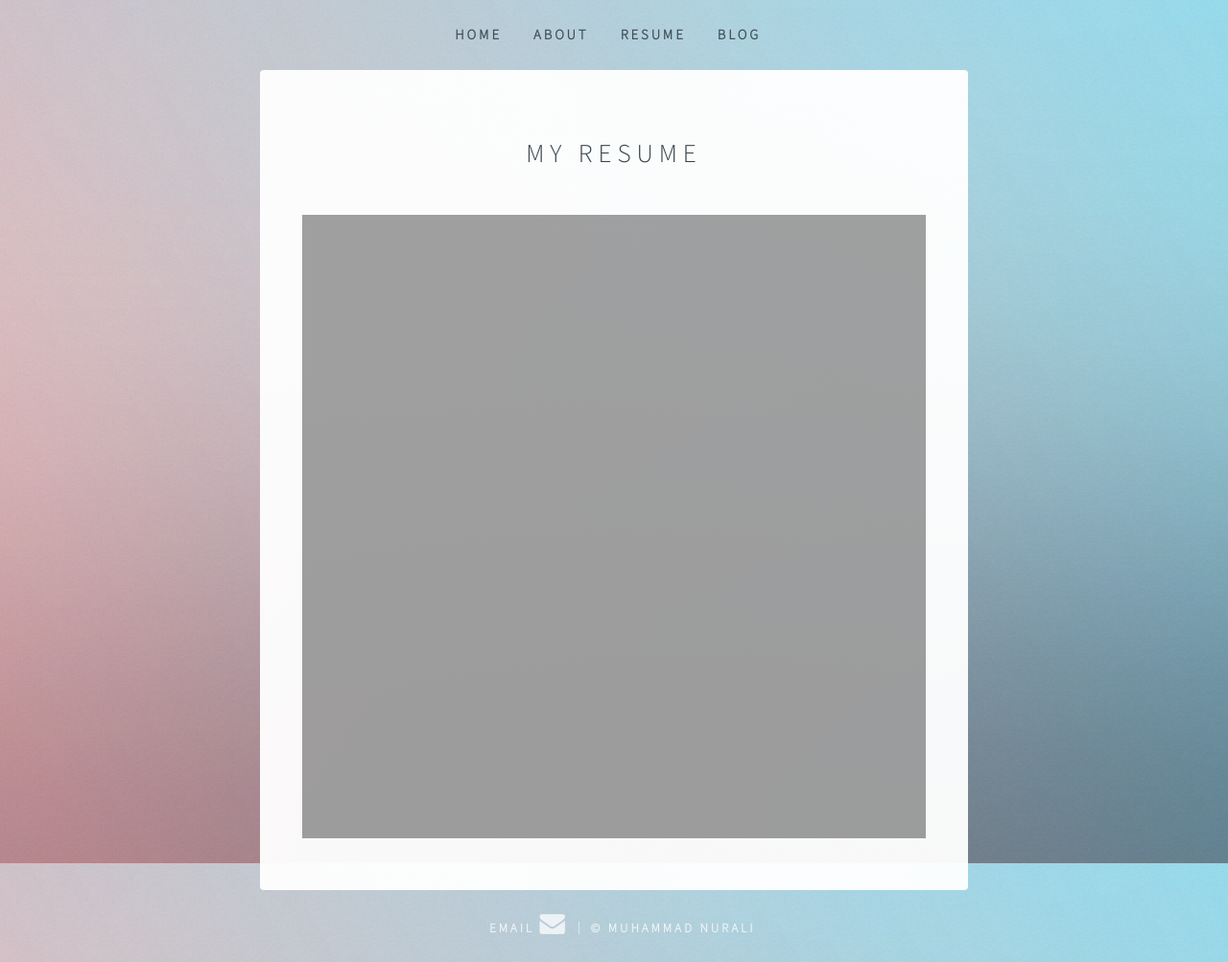
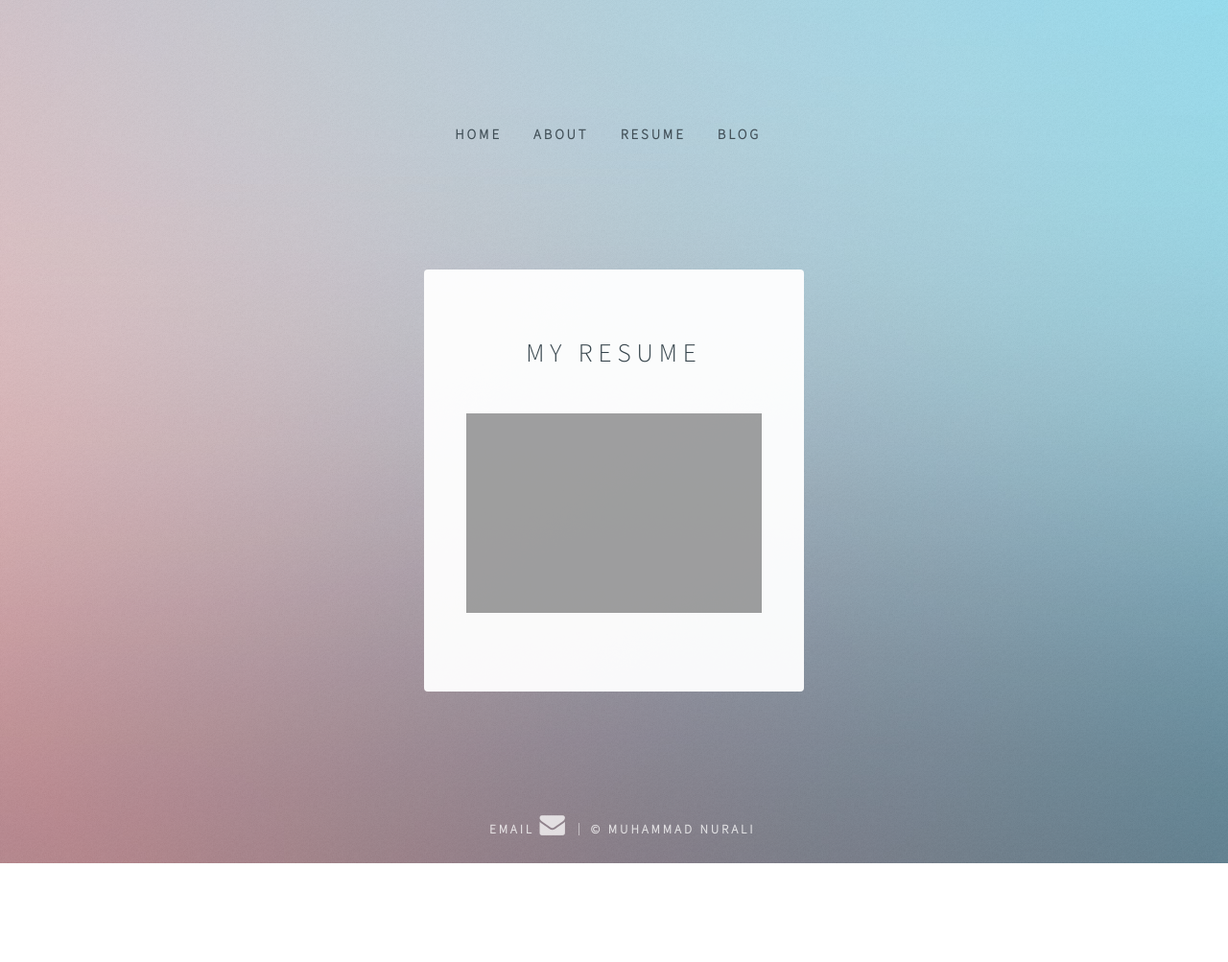
Before and after one commit to nurali93/nurali93.github.io-v1, a Jekyll site: the page built from resume/index.html, in a window 1280 px wide. Shown: the whole page at 96% size. Built offline with Jekyll 4.4.1, drawn with Linux system fonts in a browser that asks for light colours; nearby versions of some CDN libraries; after the commit the page ends 900 px from its top, so only the background shows below that.

Commit message:
css resume

```diff
--- a/_layouts/default.html
+++ b/_layouts/default.html
@@ -26,8 +26,8 @@
         document.body.className += (navigator.userAgent.match(/(MSIE|rv:11\.0)/) ? ' is-ie' : '');
     }
     </script>
-    <script src="https://code.jquery.com/jquery-3.1.1.min.js" integrity="sha256-hVVnYaiADRTO2PzUGmuLJr8BLUSjGIZsDYGmIJLv2b8=" crossorigin="anonymous"></script>
-    <script type="text/javascript" src="js/custom.js"></script>
+    <!-- <script src="https://code.jquery.com/jquery-3.1.1.min.js" integrity="sha256-hVVnYaiADRTO2PzUGmuLJr8BLUSjGIZsDYGmIJLv2b8=" crossorigin="anonymous"></script>
+    <script type="text/javascript" src="js/custom.js"></script> -->
 </body>
 
 </html>
--- a/css/style.css
+++ b/css/style.css
@@ -7,3 +7,19 @@
     display: inline;
     margin-right: 20px;
 }
+
+.doc-container {
+    position: relative;
+    padding-bottom: 56.25%;
+    padding-top: 35px;
+    height: 0;
+    overflow: hidden;
+}
+
+.doc-container iframe {
+    position: absolute;
+    top:0;
+    left: 0;
+    width: 100%;
+    height: 100%;
+}
--- a/resume/index.html
+++ b/resume/index.html
@@ -5,5 +5,8 @@
 <div class="blurb">
    	<h1>My Resume</h1>
    	<br />
-	<iframe src="https://nuralihusain.com/resume/resume-muhammad-nurali.pdf" type="pdf" width="650" height="650"></iframe>
+   	<div class="doc-container">
+		<iframe src="https://nuralihusain.com/resume/resume-muhammad-nurali.pdf" type="pdf"></iframe>
+	</div>
+	<!-- width="650" height="650" -->
 </div><!-- /.blurb -->
```
